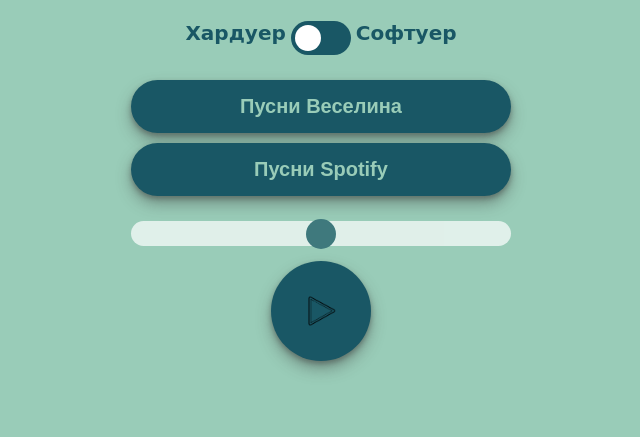
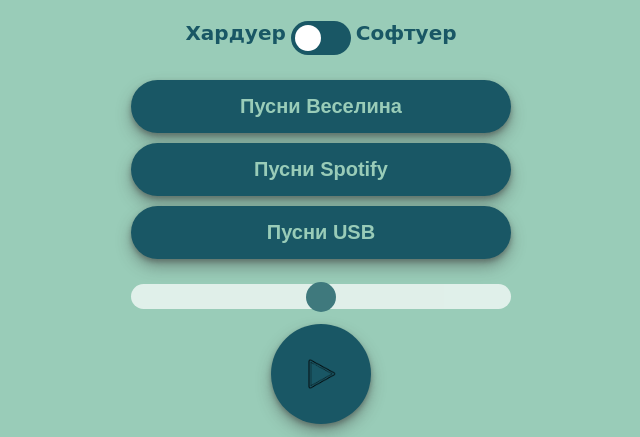
Before and after one commit to IlianaGenova/Peyo, a Flask app: page / in a window 1280 px wide. Shown: the part 376-813 px from the top of the page, without its empty margins (319-959 px from the left). Before the commit the page ends 751 px from the top, so only its background shows below. Run offline with Flask 2, Linux system fonts and the light colour scheme; some libraries are stand-ins or nearby versions.

Commit message:
Button for USB + interconnection of frontend to backend.

```diff
--- a/index.py
+++ b/index.py
@@ -1,5 +1,7 @@
 from flask import Flask, request, render_template, jsonify
 from spotify import spotify_off, spotify_on
+from volume_control import volume_control
+from usb import play_usb
 
 app = Flask(__name__)
 
@@ -29,6 +31,16 @@ def playSpotify():
 		return jsonify({'softwareOn' : softwareOn})
 	return '', 200;
 
+@app.route('/usb', methods  =['POST', 'GET'])
+def playUSB():
+	if request.method == 'POST':
+		usb = request.form['usb']
+		if(softwareOn):
+			play_usb()
+			print("usb is now on")
+		return jsonify({'softwareOn' : softwareOn})
+	return '', 200;
+
 @app.route('/mode', methods = ['POST', 'GET'])
 def controlBySoftware():
 	if request.method == 'POST':
@@ -47,6 +59,7 @@ def controlVolume():
 	if request.method == 'POST':
 		volume = request.form['myRange']
 		if(softwareOn):
+			radio_on(STREAM)
 			print('volume changed to ' + volume)
 		return jsonify({'softwareOn' : softwareOn})
 	return '', 200;
--- a/radios.py
+++ b/radios.py
@@ -6,7 +6,6 @@ def radio_on(STREAM):
 def radio_off():
     system('killall omxplayer.bin')
 
-
 if __name__ == "__main__":
     play_radio(STREAMS[NAMES.index('Z-Rock')])
     pass
--- a/templates/index.html
+++ b/templates/index.html
@@ -27,6 +27,7 @@
 			</label>
 			<h2 class="">Софтуер</h2>
 		</form>
+
 		<div class="button-wrapper vertical center">
 				<button type="submit" id="radio" class="form button light-up shadow center" onclick="turnonRadio();">
 					<p class="button-text">Пусни Веселина</p>
@@ -34,7 +35,11 @@
 				<button type="submit" id="spotify" class="form center button light-up shadow" onclick="turnonSpotify();">
 					<p class="button-text">Пусни Spotify</p>
 				</button>
+				<button type="submit" id="usb" class="form center button light-up shadow" onclick="turnonUSB();">
+					<p class="button-text">Пусни USB</p>
+				</button>
 		</div>
+
 		<form class="sliderForm slidecontainer"  method="get">
 			<input onChange="readVolume();" type="range" min="1" max="1023" value="512" class="slider" id="myRange">
 		</form>
@@ -104,6 +109,25 @@
 			event.preventDefault();
 		};
 
+		function turnonUSB() {
+			var result = document.getElementById('usb');
+			// console.log("purvo" + result)
+			$.ajax({
+				data : {
+					usb : $("#usb").val()
+				},
+				type: 'POST',
+				url: '/usb'
+			})
+			.done(function(data) {
+				if(!data.softwareOn) {
+					window.alert('You are in hardware mode.')
+				}
+			});
+
+			event.preventDefault();
+		};
+
 		function submitForm() {
 			$(document.getElementById('toggle-bar')).submit();
 		};
```
